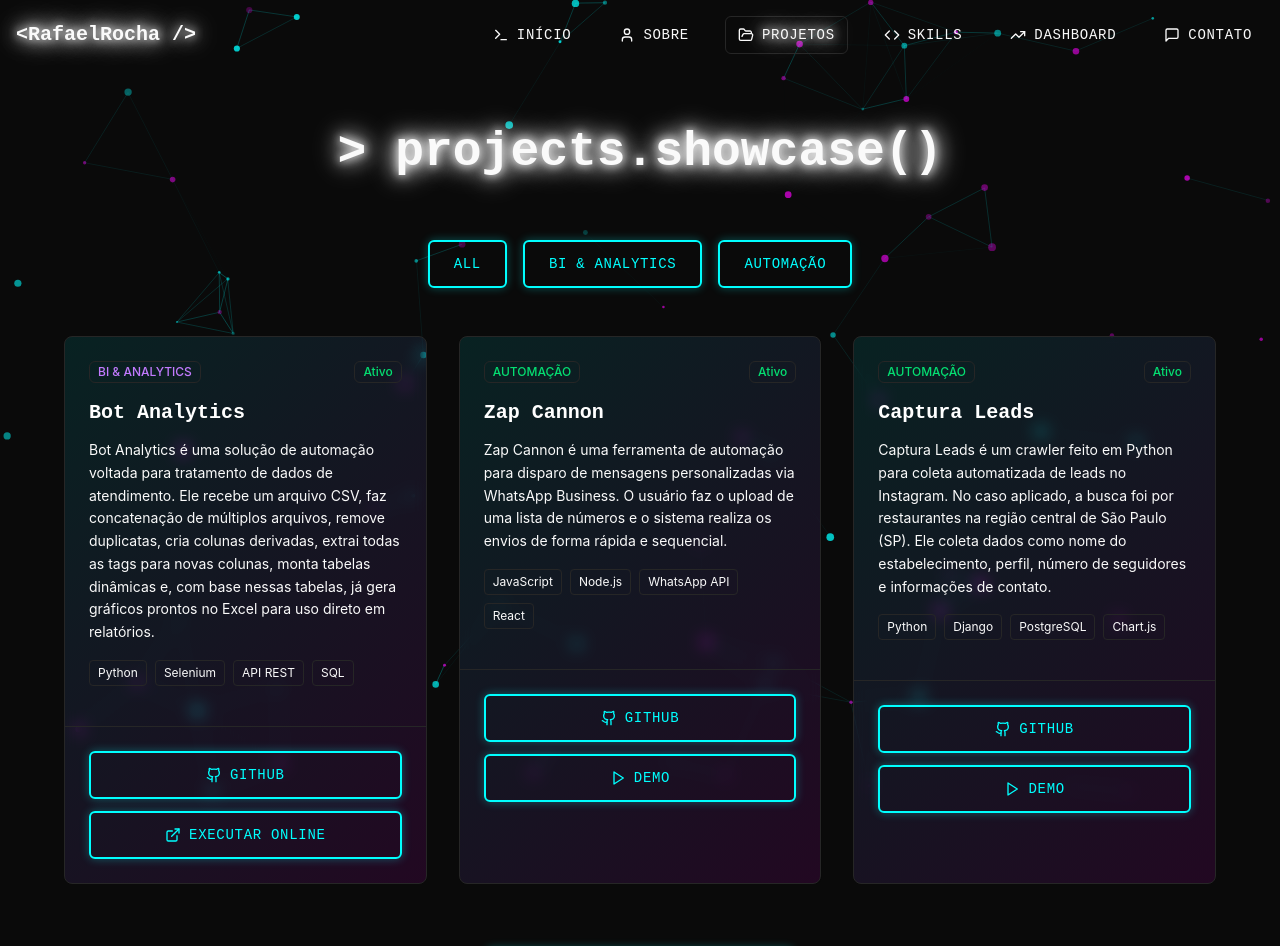
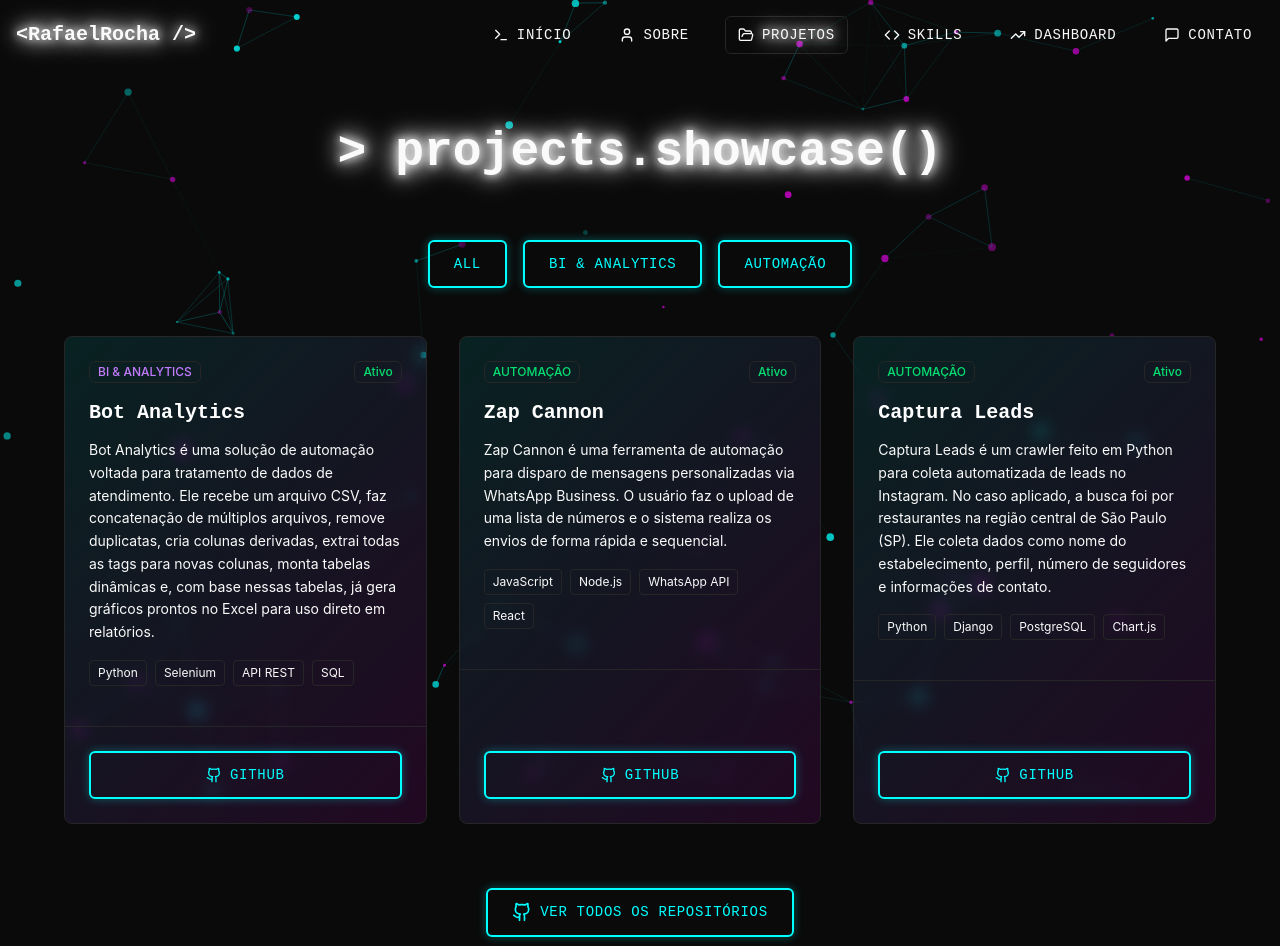
Before and after one commit to RafaelOliveiraRocha/rafael-portfolio, a React (Vite) app: page /projetos in a window 1280 px wide. Shown: the top 946 px of the page. Built offline with nearby package versions, Linux system fonts and the light colour scheme.

Commit message:
Ajuste alinhamento e remoção de botões nos cards de Projetos

```diff
--- a/src/pages/Projects.jsx
+++ b/src/pages/Projects.jsx
@@ -1,6 +1,6 @@
 import { useState } from 'react';
 import { motion } from 'framer-motion';
-import { ExternalLink, Github, Play } from 'lucide-react';
+import { Github } from 'lucide-react';
 import { Badge } from '@/components/ui/badge.jsx';
 
 const Projects = () => {
@@ -16,8 +16,6 @@ const Projects = () => {
       status: 'Ativo',
       technologies: ['Python', 'Selenium', 'API REST', 'SQL'],
       github: 'https://github.com/RafaelOliveiraRocha/bot_analysis_ofc',
-      demo: 'https://hi-serviceshub.replit.app/bot_analytics/upload?session_id=3d6c2e4c-5bb7-44fa-bf08-ae953b770b72',
-      demoType: 'link',
     },
     {
       id: 2,
@@ -28,8 +26,6 @@ const Projects = () => {
       status: 'Ativo',
       technologies: ['JavaScript', 'Node.js', 'WhatsApp API', 'React'],
       github: 'https://github.com/RafaelOliveiraRocha/zapcannon',
-      demo: 'https://www.linkedin.com/posts/rafael-rocha-89271021b_zapcannon-python-flask-activity-7086785967956647936-PALk?utm_source=share&utm_medium=member_desktop&rcm=ACoAADd02e4BIZ7BT-kyc1blXctRBMvW9C9ON4Y',
-      demoType: 'linkedin',
     },
     {
       id: 3,
@@ -40,8 +36,6 @@ const Projects = () => {
       status: 'Ativo',
       technologies: ['Python', 'Django', 'PostgreSQL', 'Chart.js'],
       github: 'https://github.com/RafaelOliveiraRocha/captura-leads',
-      demo: 'https://www.linkedin.com/posts/rafael-rocha-89271021b_automaaexaetoweb-python-dashboard-activity-7132378993277714432-nq0u?utm_source=share&utm_medium=member_desktop&rcm=ACoAADd02e4BIZ7BT-kyc1blXctRBMvW9C9ON4Y',
-      demoType: 'linkedin',
     },
   ];
 
@@ -110,13 +104,14 @@ const Projects = () => {
             {filteredProjects.map((project, index) => (
               <motion.div
                 key={project.id}
-                className="cyber-border rounded-lg bg-card/30 backdrop-blur-sm overflow-hidden group"
+                className="cyber-border rounded-lg bg-card/30 backdrop-blur-sm overflow-hidden group flex flex-col justify-between"
                 initial={{ opacity: 0, y: 50 }}
                 animate={{ opacity: 1, y: 0 }}
                 transition={{ duration: 0.8, delay: index * 0.2 }}
                 whileHover={{ y: -10 }}
               >
                 {/* Project Header */}
+                <div>
                   <div className="p-6 border-b border-muted/20">
                     <div className="flex items-center justify-between mb-4">
                       <Badge
@@ -153,9 +148,10 @@ const Projects = () => {
                       ))}
                     </div>
                   </div>
+                </div>
 
-                {/* Project Actions */}
-                <div className="p-6 space-y-3">
+                {/* Botão GitHub fixo no final */}
+                <div className="p-6">
                   <motion.a
                     href={project.github}
                     target="_blank"
@@ -167,76 +163,7 @@ const Projects = () => {
                     <Github className="w-4 h-4 group-hover:animate-pulse" />
                     <span className="font-mono text-sm">GitHub</span>
                   </motion.a>
-
-                  {project.demoType === 'link' ? (
-                    <motion.a
-                      href={project.demo}
-                      target="_blank"
-                      rel="noopener noreferrer"
-                      className="neon-btn group flex items-center justify-center space-x-2 w-full"
-                      whileHover={{ scale: 1.02 }}
-                      whileTap={{ scale: 0.98 }}
-                    >
-                      <ExternalLink className="w-4 h-4 group-hover:animate-pulse" />
-                      <span className="font-mono text-sm">Executar Online</span>
-                    </motion.a>
-                  ) : (
-                    <motion.button
-                      onClick={() => {
-                        const modal = document.getElementById(
-                          `modal-${project.id}`,
-                        );
-                        modal.style.display = 'flex';
-                      }}
-                      className="neon-btn group flex items-center justify-center space-x-2 w-full"
-                      whileHover={{ scale: 1.02 }}
-                      whileTap={{ scale: 0.98 }}
-                    >
-                      <Play className="w-4 h-4 group-hover:animate-pulse" />
-                      <span className="font-mono text-sm">Demo</span>
-                    </motion.button>
-                  )}
                 </div>
-
-                {/* Video Modal */}
-                {project.demoType === 'embed' && (
-                  <div
-                    id={`modal-${project.id}`}
-                    className="fixed inset-0 bg-black/80 backdrop-blur-sm z-50 hidden items-center justify-center p-4"
-                    onClick={(e) => {
-                      if (e.target.id === `modal-${project.id}`) {
-                        e.target.style.display = 'none';
-                      }
-                    }}
-                  >
-                    <div className="bg-card rounded-lg p-6 max-w-2xl w-full max-h-[80vh] overflow-auto">
-                      <div className="flex justify-between items-center mb-4">
-                        <h3 className="text-xl font-orbitron font-bold text-white">
-                          {project.title} - Demo
-                        </h3>
-                        <button
-                          onClick={() => {
-                            document.getElementById(
-                              `modal-${project.id}`,
-                            ).style.display = 'none';
-                          }}
-                          className="text-muted-foreground hover:text-white text-2xl"
-                        >
-                          ×
-                        </button>
-                      </div>
-                      <iframe
-                        src={project.demo}
-                        height="399"
-                        width="100%"
-                        frameBorder="0"
-                        allowFullScreen
-                        title={`${project.title} Demo`}
-                        className="rounded-lg"
-                      />
-                    </div>
-                  </div>
-                )}
               </motion.div>
             ))}
           </div>
```
Lines whose indentation alone changed are shown as unchanged.
